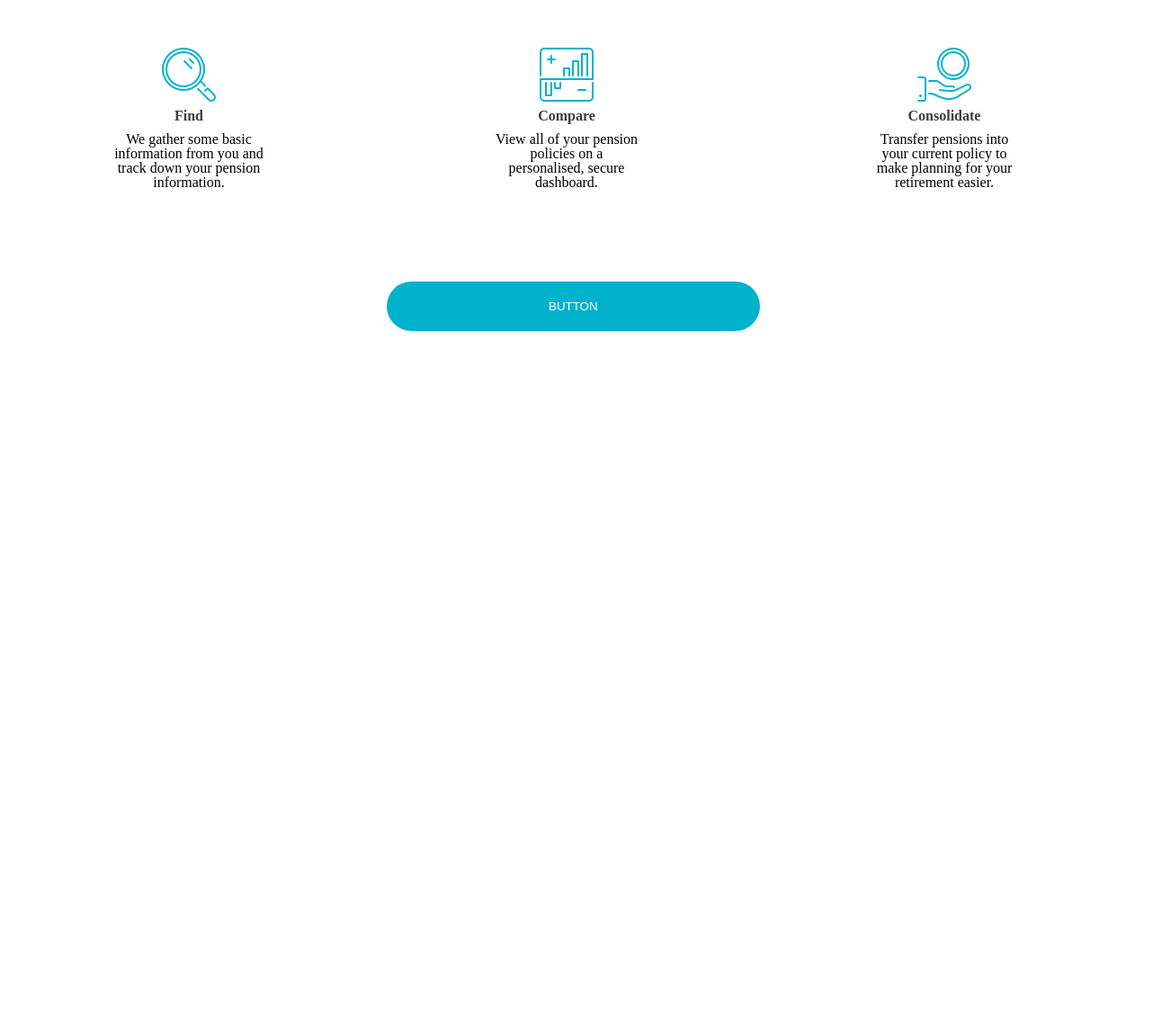
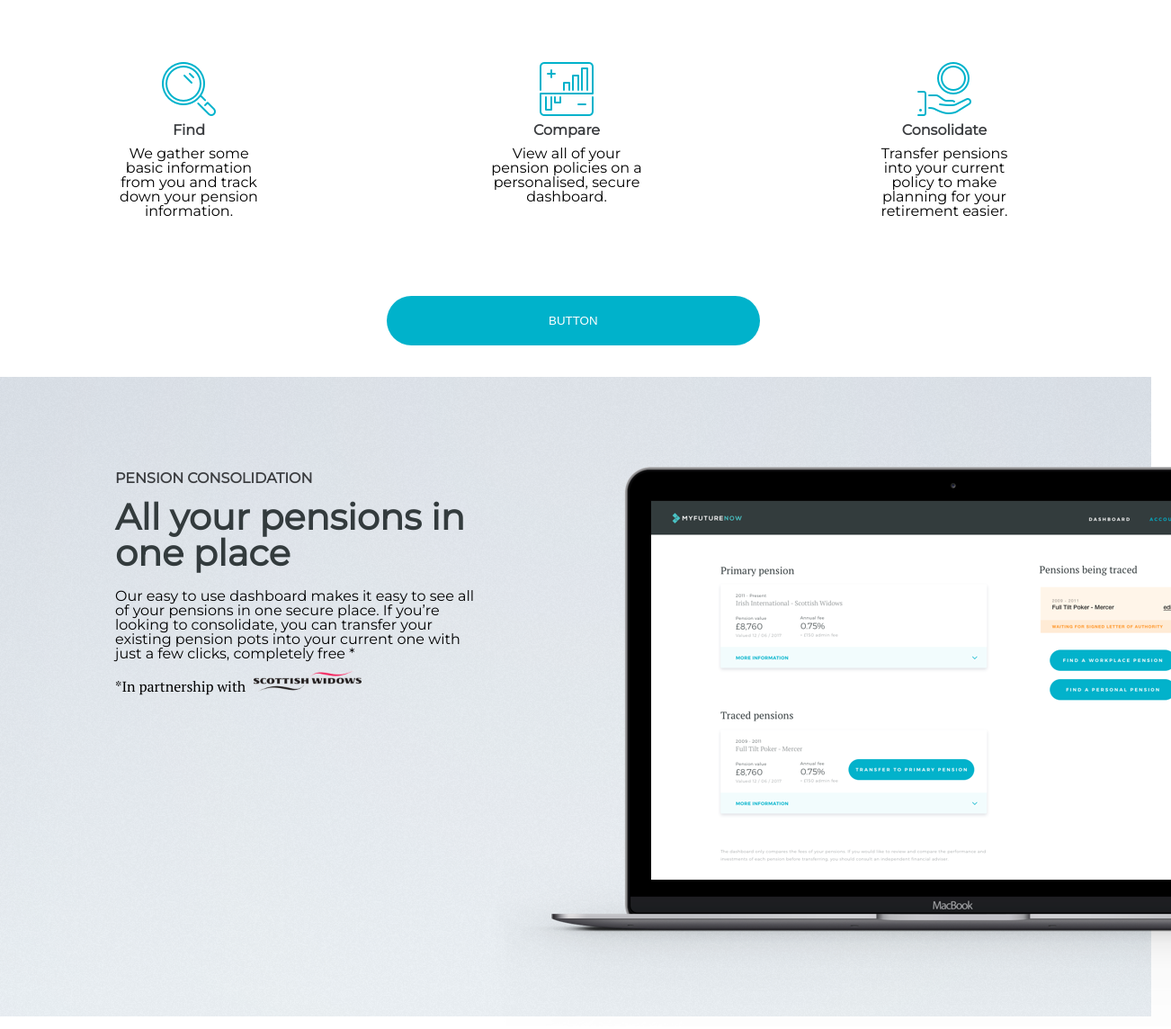
Before and after one commit to mosey1188/myFutureNow-template, a plain HTML site: page index.html in a window 1280 px wide. Shown: the part 987-2131 px from the top of the page at 90% size, 1302 px wide, since content can reach past the window. Before the commit the page ends 1390 px from the top, so only its background shows below. Drawn offline with Linux system fonts and the light colour scheme.

Commit message:
final commit 2/3 completed

```diff
--- a/CSS/myfuturenow.css
+++ b/CSS/myfuturenow.css
@@ -1,3 +1,7 @@
+body
+{
+     font-family: 'Montserrat', sans-serif;
+}
 .logo
 {
 
@@ -34,10 +38,6 @@
  font-family: 'Montserrat', sans-serif;
 }
 
-.nav-bar li a:hover
-{
-
-}
 .nav-bar .signup
 {
     background-color: #00b2cb;
@@ -200,3 +200,40 @@ article
     text-align:center;
 
 }
+.section-background
+{
+  background-image: url("../Images/18-Unicorn.png");
+  background-repeat: no-repeat;
+  background-position: fill;
+  background-size: 100%;
+}
+.pension-consolidated
+{
+    margin-left: 10%;
+    width: 400px;
+    padding-top: 100px;
+    padding-bottom: 50px;
+    text-align: left;
+    float: left;
+}
+.endorsement
+{
+    font-family: 'PT Serif', serif;
+
+}
+
+.scot-resize
+{
+  width: 30%;
+  padding-left: 5px;
+
+}
+.macbook-image
+{
+    position: relative;
+    z-index: 5;
+    width: 400px;
+    margin-left: 550px;
+    padding-top: 100px;
+
+}
--- a/index.html
+++ b/index.html
@@ -72,7 +72,24 @@ function responsiveNav() {
 
             <div class="button-center"><button class="button2">BUTTON</button></div>
         </section>
+        <section class="section-background">
+
+         <div class="pension-consolidated">
+            <h6>PENSION CONSOLIDATION<h6>
+            <h1 class="how-it-works">All your pensions in one place</h1>
+            <p>Our easy to use dashboard makes it easy to see all of your pensions in one secure place. If you’re looking
+                to consolidate, you can transfer your existing pension pots into your current one
+                with just a few clicks, completely free	&#42;</p>
+
+            <p class="endorsement">&#42;In partnership with  <img src="Images/windows.png" alt="scottish-windows" class="scot-resize"> </p>
+         </div>
+            <div class="macbook-image">
+            <img src="Images/macbook.png" alt="macbook-image">
+            </div>
+
+        </section>
         <footer>
+
         </footer>
     </body>
 </html>
```
Also changed, not shown: Images/windows.png (renamed from Images/widows.png), 1 other file.
